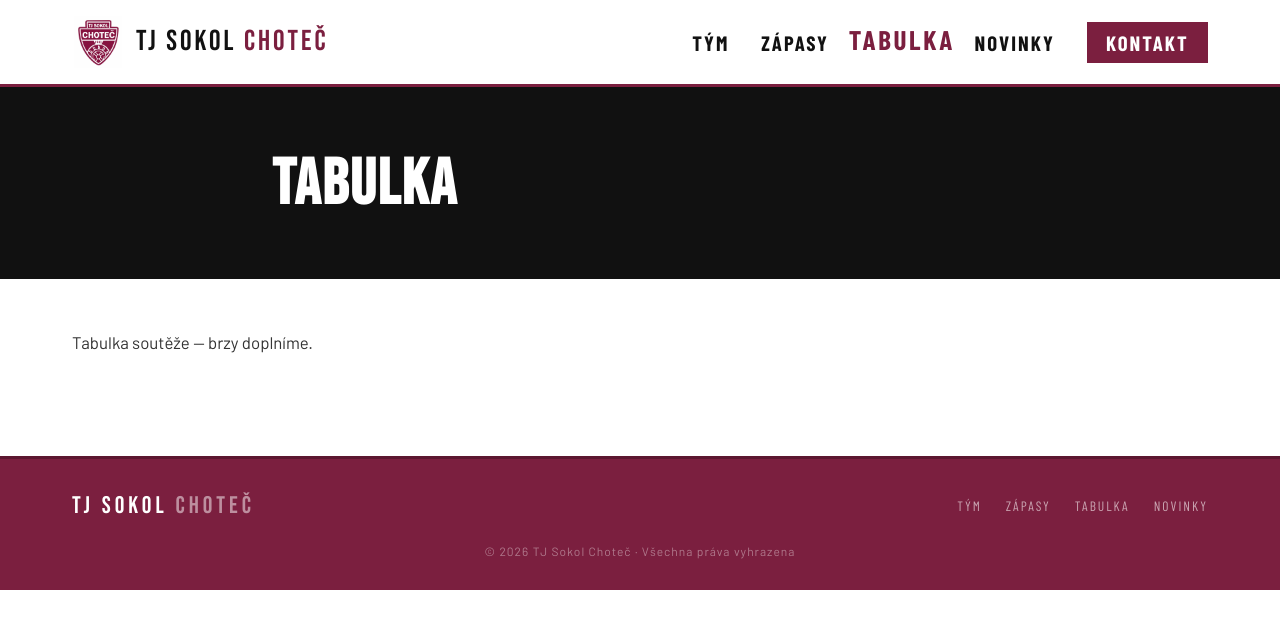
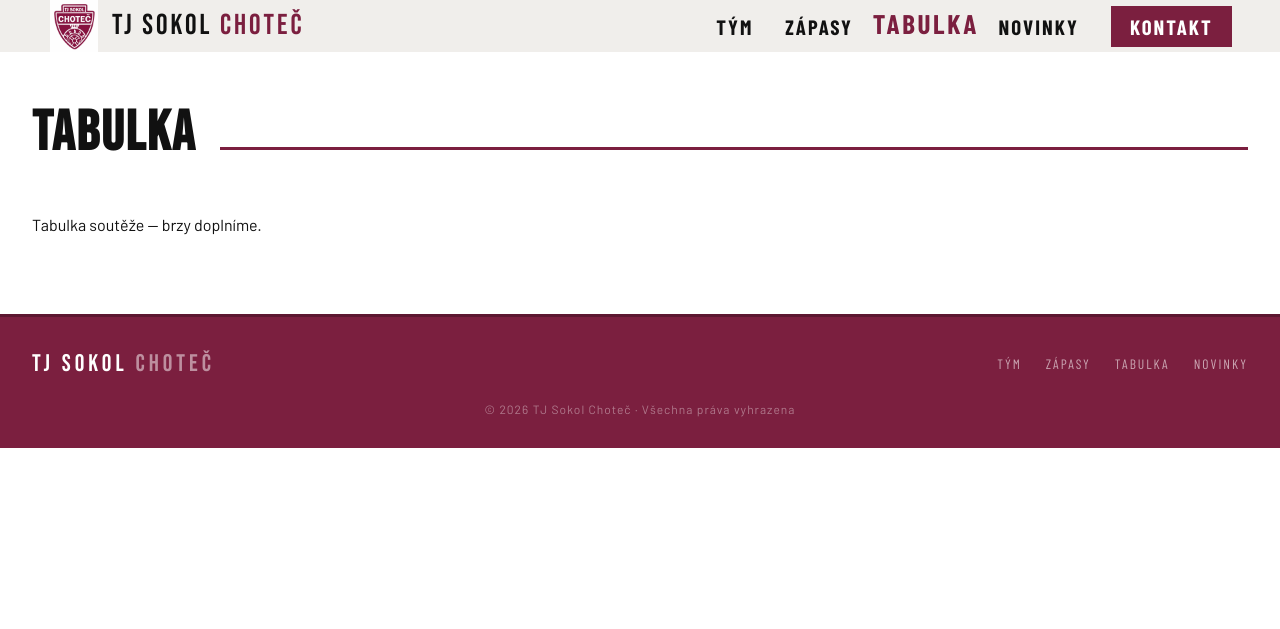
Before and after one commit to LukasKlas/tj-sokol-chotec, a Jekyll site: the page built from _pages/tabulka.md, in a window 1280 px wide. Shown: the top 629 px of the page. Built offline with Jekyll 4.4.1, drawn with Linux system fonts in a browser that asks for light colours.

Commit message:
Lokální úpravy - šířka stránek

```diff
--- a/_layouts/page.html
+++ b/_layouts/page.html
@@ -3,11 +3,14 @@ layout: default
 ---
 <div class="page-post">
 
-  <header class="post__header">
+  <header class="post__header" style="background: var(--white); padding: 3rem 0 2rem;">
     <div class="wrap">
-      <h1 class="post__title">{{ page.title }}</h1>
+      <div class="section-header">
+        <h1 class="section-title">{{ page.title }}</h1>
+        <div class="section-line"></div>
+      </div>
       {% if page.subtitle %}
-      <h2 class="post__subtitle">{{ page.subtitle }}</h2>
+      <h2 class="post__subtitle" style="color: #999;">{{ page.subtitle }}</h2>
       {% endif %}
     </div>
   </header>
--- a/_pages/tabulka.md
+++ b/_pages/tabulka.md
@@ -1,6 +1,15 @@
 ---
-layout: page
+layout: default
 title: Tabulka
 permalink: /tabulka
 ---
-Tabulka soutěže — brzy doplníme.
+
+<section class="section" style="padding-top: 3rem;">
+  <div class="wrap">
+    <div class="section-header">
+      <h2 class="section-title">Tabulka</h2>
+      <div class="section-line"></div>
+    </div>
+    <p>Tabulka soutěže — brzy doplníme.</p>
+  </div>
+</section>
--- a/css/style.scss
+++ b/css/style.scss
@@ -25,7 +25,7 @@ body {
 }
 
 .wrap {
-  max-width: 1200px;
+  max-width: 100%; padding: 0 3rem;
   margin: 0 auto;
   padding: 0 2rem;
 }
@@ -37,8 +37,8 @@ body {
   position: sticky;
   top: 0;
   z-index: 100;
-  background: var(--white);
-  border-bottom: 3px solid var(--maroon);
+  background: #F0EEEB;        /* ← změň z var(--white) */
+  border-bottom: none;         /* ← změň z 3px solid var(--maroon) */
 }
 
 .nav-inner {
@@ -46,7 +46,7 @@ body {
   align-items: center;
   justify-content: space-between;
   padding: 1rem 2rem;
-  max-width: 1200px;
+  max-width: 100%; padding: 0 3rem;
   margin: 0 auto;
 }
 
@@ -836,7 +836,7 @@ body {
 }
 
 .footer-inner {
-  max-width: 1200px;
+  max-width: 100%; padding: 0 3rem;
   margin: 0 auto;
   padding: 0 2rem;
   display: flex;
```
Also changed, not shown: _pages/zapasy.md (+11 -2 lines), 2 other files.
